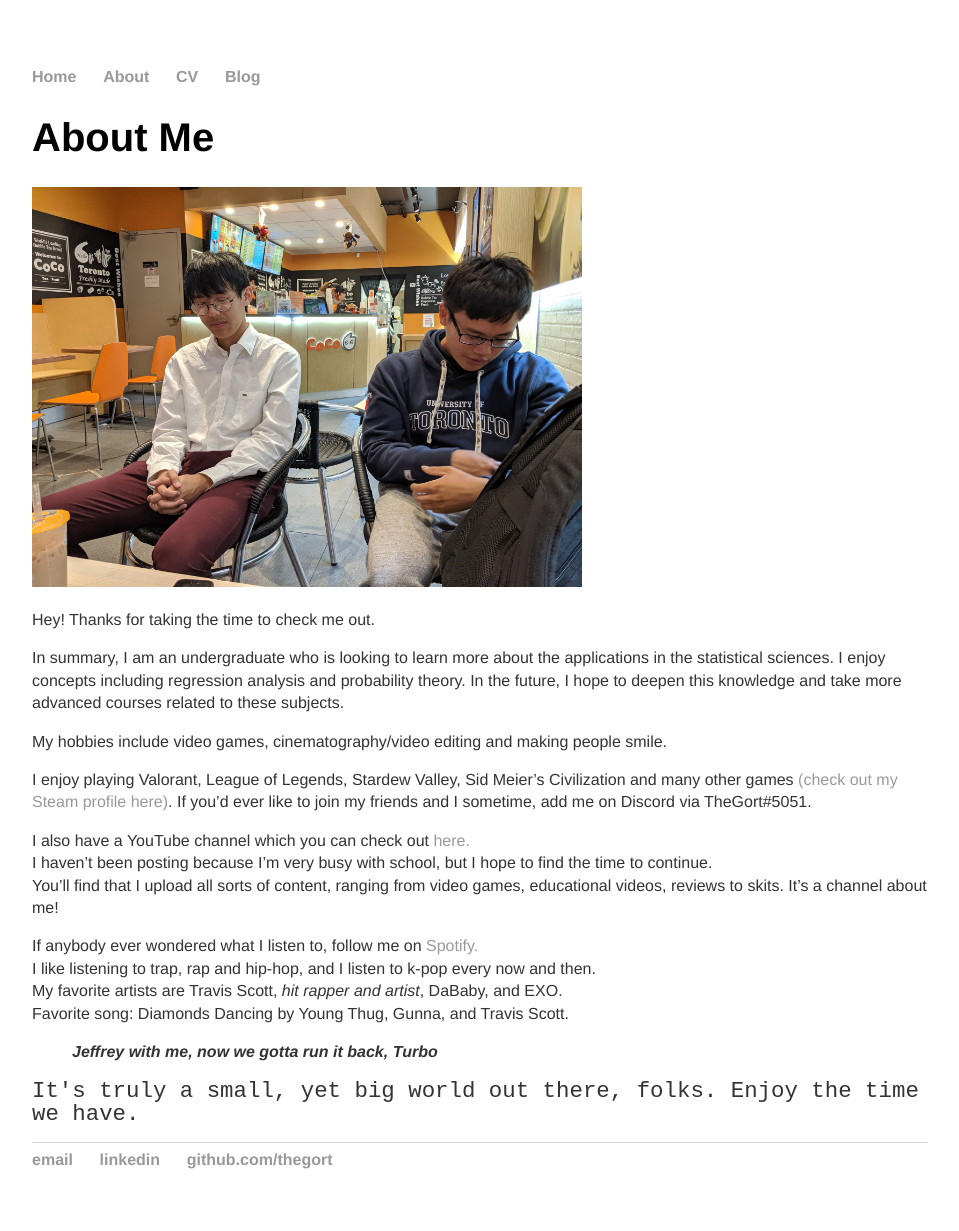
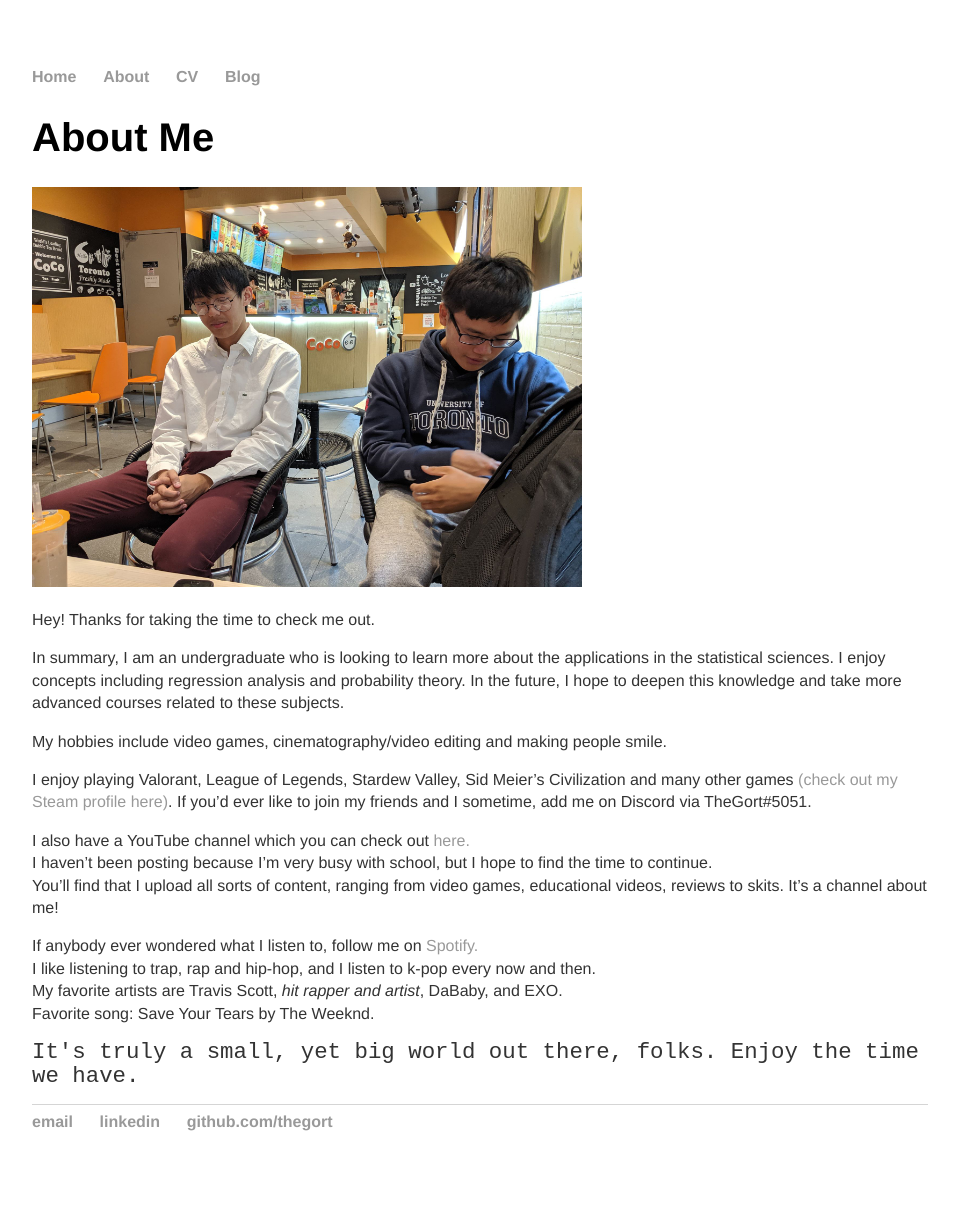
Before and after one commit to TheGort/thegort.github.io, a Jekyll site: the page built from about.md, in a window 1280 px wide. Shown: the whole page, without its empty margins (160-1119 px from the left). Built offline with Jekyll 4.4.1, drawn with Linux system fonts in a browser that asks for light colours; after the commit the page ends 1193 px from its top, so only the background shows below that.

```diff
--- a/about.md
+++ b/about.md
@@ -23,7 +23,6 @@ You'll find that I upload all sorts of content, ranging from video games, educat
 If anybody ever wondered what I listen to, follow me on [Spotify.](https://open.spotify.com/user/6r2g75pi5l7e863bglv83pzj9?si=CZbhiKIdRq2NqdZcS2SdHQ){:target="_blank"}
 I like listening to trap, rap and hip-hop, and I listen to k-pop every now and then.
 My favorite artists are Travis Scott, _hit rapper and artist_, DaBaby, and EXO.
-Favorite song: Diamonds Dancing by Young Thug, Gunna, and Travis Scott.
-> _**Jeffrey with me, now we gotta run it back, Turbo**_
+Favorite song: Save Your Tears by The Weeknd.
 
 `It's truly a small, yet big world out there, folks. Enjoy the time we have.`
```
Also changed, not shown: _posts/2021-04-29-day-12.md (added, +27 -0 lines).
